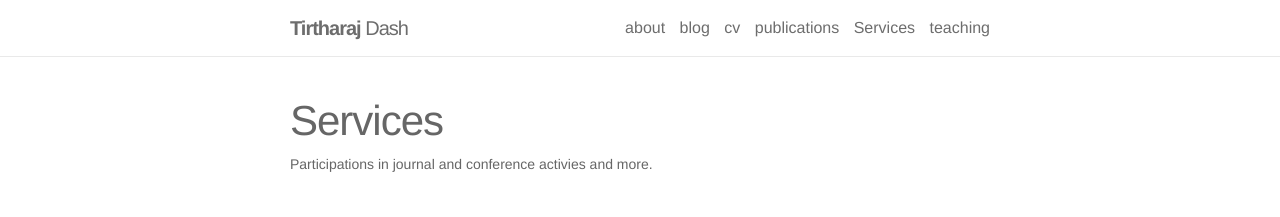
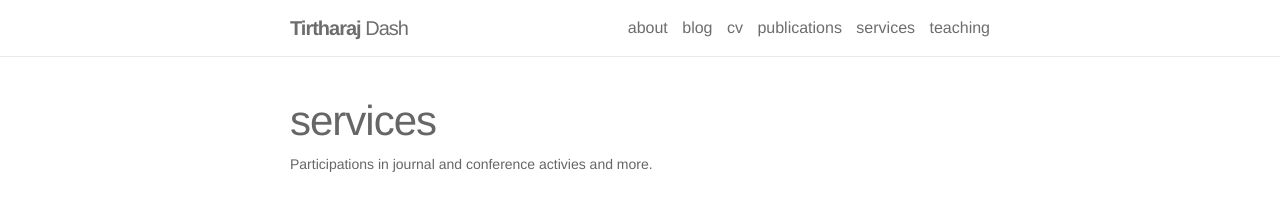
Before and after one commit to tirtharajdash/tirtharajdash.github.io, a Jekyll site: the page built from _pages/services.md, in a window 1280 px wide and 1050 px high. Shown: the top 217 px of the window. Built offline with Jekyll 4.4.1, drawn with Linux system fonts in a browser that asks for light colours; nearby versions of some CDN libraries.

Commit message:
minor edit to page

```diff
--- a/_pages/services.md
+++ b/_pages/services.md
@@ -1,7 +1,7 @@
 ---
 layout: page
 permalink: /services/
-title: Services
+title: services
 description: Participations in journal and conference activies and more.
 ---
 
```
